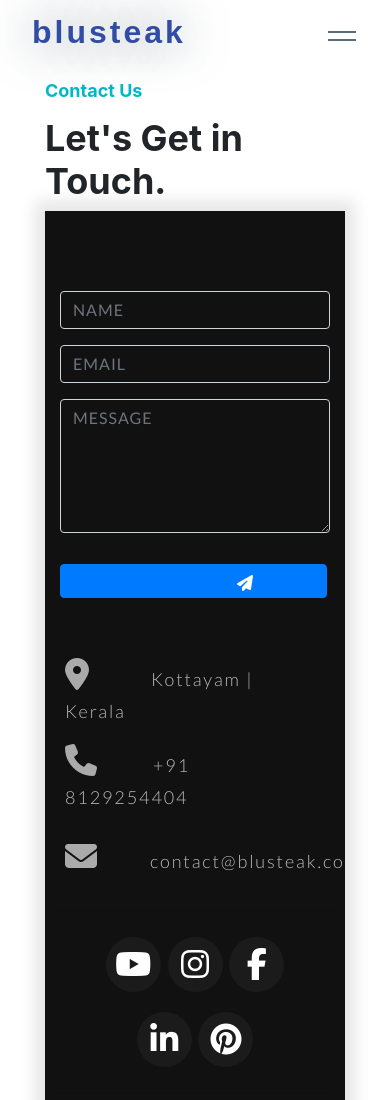
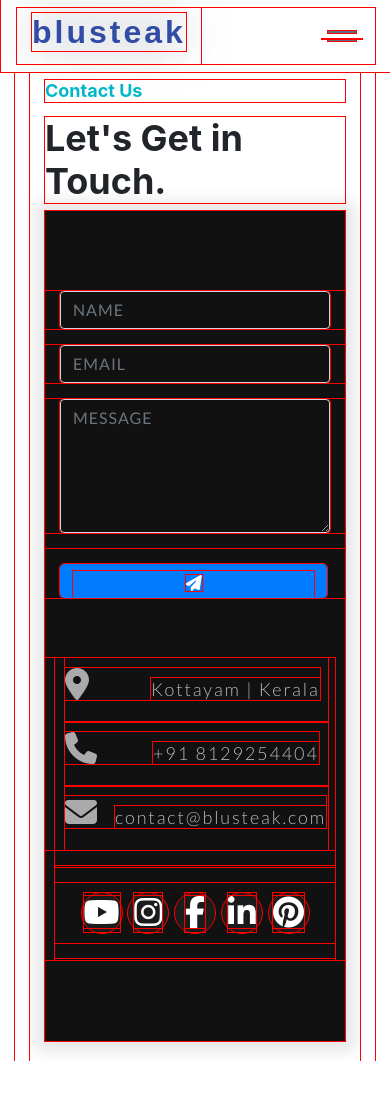
Before and after one commit to RashidAlackal/blusteak, a plain HTML site: page pages/contact.html in a window 390 px wide. Shown: the top 1100 px of the page. After the commit the page ends 1061 px from the top, so only its background shows below. Drawn offline with nearby package versions, Linux system fonts and the light colour scheme.

Commit message:
fifth_5 commit

```diff
--- a/css/contact.css
+++ b/css/contact.css
@@ -1,5 +1,5 @@
 *{
-    /* outline: 1px solid red;  */
+    outline: 1px solid red;
 }
 
 
@@ -226,7 +226,7 @@ button:focus{
   }
 
   .button {
-    width: 344px;
+    /* width: 344px; */
     height: 34px;
     transition: all .2s ease-in-out;
   }
@@ -361,9 +361,9 @@ button:focus{
 
   /* Begin Media Queries*/
   @media screen and (max-width: 760px) {
-      #contact {
+      /* #contact {
           height: 1000px;
-      }
+      } */
     /* .section-header {
       font-size: 65px;
     } */
@@ -388,9 +388,9 @@ button:focus{
   }
 
   @media screen and (max-width: 569px) {
-    #contact {
-      height: 1200px;
-      }
+    /* #contact {
+      height: 1000px;
+      } */
     /* .section-header{
       font-size: 50px;
     } */
@@ -403,7 +403,7 @@ button:focus{
       margin: 0 auto;
     }
 
-    .name, .email, textarea {
+    .name, .email, textarea, .send-button {
       width: 280px;
     }
     .direct-contact-container {
@@ -424,7 +424,35 @@ button:focus{
       height: 55px;
       line-height: 55px;
     }
+    .contact-list {
+      padding-right: 7px;
+    }
+    .place {
+      margin-left: 62px;
+    }
 
+    .phone {
+      margin-left: 56px;
+    }
+
+    .gmail {
+      margin-left: 18px;
+    }
+    .social-media-list li {
+      position: relative;
+      top: 0;
+      left: -20px;
+      display: inline-block;
+      height: 40px;
+      width: 40px;
+      margin: 10px auto;
+      line-height: 40px;
+      border-radius: 50%;
+      color: #fff;
+      background-color: rgb(27,27,27);
+      cursor: pointer;
+      transition: all .2s ease-in-out;
+    }
   }
 
   @media screen and (max-width: 410px) {
```
Also changed, not shown: pages/contact.html (+0 -36 lines).
